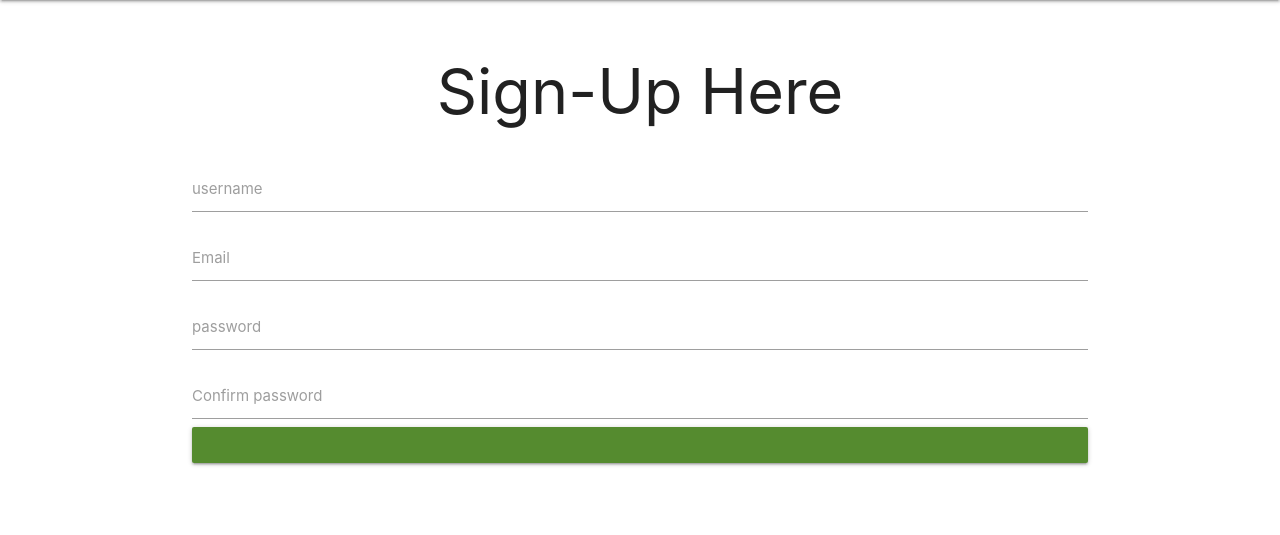
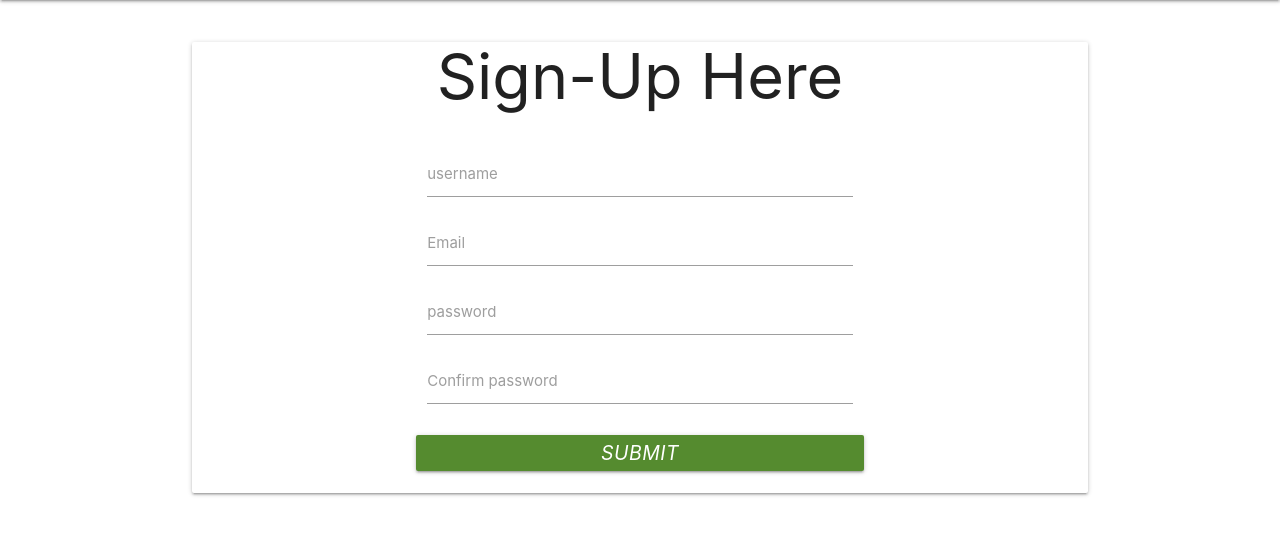
Before and after one commit to audreyandoy/phofinder, a Node server app: page /signup in a window 1280 px wide. Shown: the part 64-599 px from the top of the page. Run offline with Node 20, Linux system fonts and the light colour scheme; some libraries are stand-ins or nearby versions.

Commit message:
added css edits for login and signup forms so they're more uniform

```diff
--- a/static/css/style.css
+++ b/static/css/style.css
@@ -39,6 +39,8 @@
 /*Search.ejs */
 form {
   background-color: white;
+  width: 50% !important;
+  margin: auto;
 }
 
 .search {
@@ -125,6 +127,9 @@
   margin-bottom: 10px;
 }
 
+#authButton {
+  margin: 5% 0 5% 0;
+}
 button {
   right: 0;
   bottom: 0;
--- a/views/signup.ejs
+++ b/views/signup.ejs
@@ -1,7 +1,7 @@
-<div class="row">
 <div class="card">
-  <form action="/auth/signup" method="POST" class="col s12">
- <h1>Sign-Up Here</h1>
+	<div class="row">
+	<form action="/auth/signup" method="POST" >
+ 		<h1>Sign-Up Here</h1>
 	    <div class="row">
 		    <div class="row">
 		      <div class="input-field col s12">
@@ -27,8 +27,8 @@
 						<label for="Confirm password" class="active">Confirm password</label>
 					</div>
 				</div>
-		    <button type="submit" class="btn waves-effect waves-light"><i class="mdi-content-send"></i></button>
-		</div>
-  </form>
-  </div>
+			<button type="submit" id="authButton" class="btn waves-effect waves-light"><i class="material-icons">Submit</i></button>
+			</div>
+  	</form>
+	</div>
 </div>
```
Also changed, not shown: views/login.ejs (+4 -4 lines).
